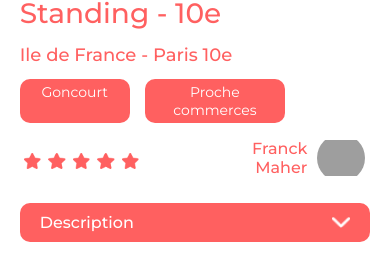
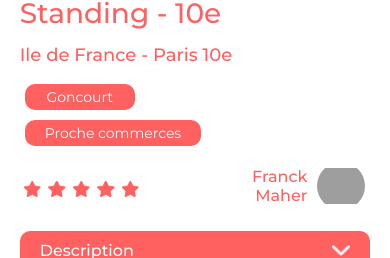
Before and after one commit to Gaddem/P11_azuara_kevin, a React (Create React App) app: page /logement/0979876d in a window 390 px wide. Shown: the part 504-762 px from the top of the page. Built offline with nearby package versions, Linux system fonts and the light colour scheme; grey boxes are pictures that could not be loaded.

Commit message:
Clean for soutenance

```diff
--- a/src/components/InLogement/Titles_Tags/TitlesTagsStyle.css
+++ b/src/components/InLogement/Titles_Tags/TitlesTagsStyle.css
@@ -49,12 +49,14 @@
   }
   .containerTags {
     margin-top: 10px;
+    /* flex-direction: column; */
+    flex-wrap: wrap;
   }
   .containerTag {
     min-width: 70px;
     background-color: rgba(255, 96, 96, 1);
     border-radius: 10px;
     padding: 4px 20px;
-    margin-right: 15px;
+    margin: 5px;
   }
 }
```
